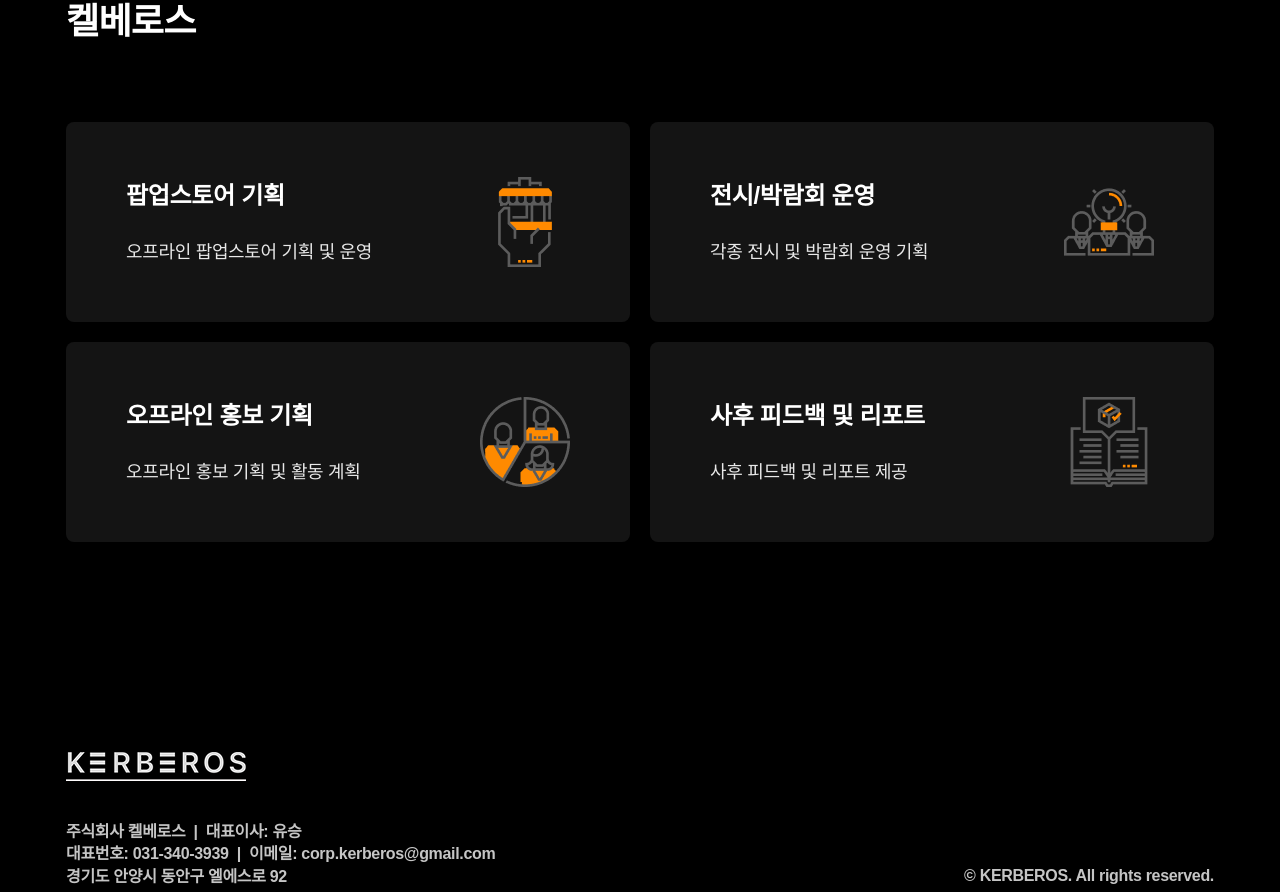
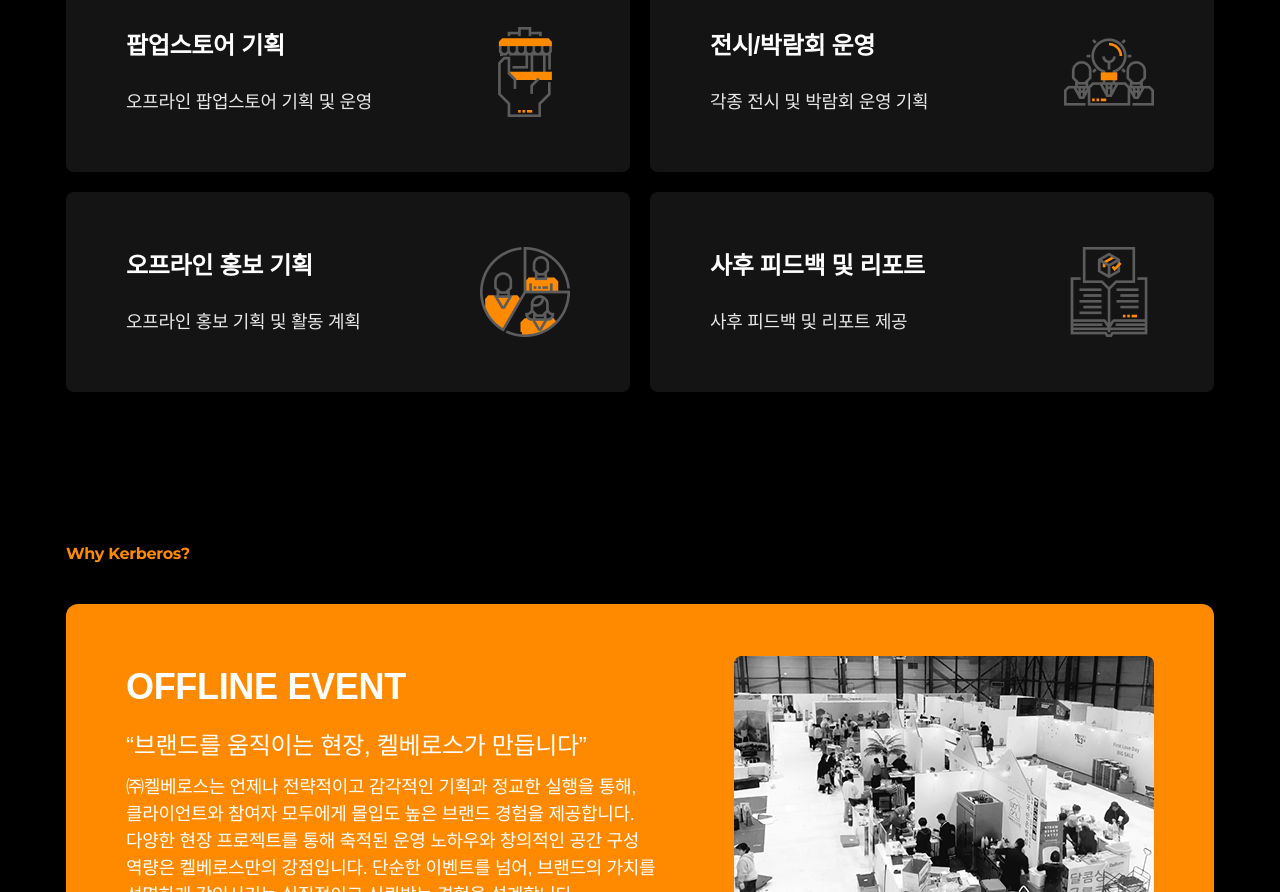
Before and after one commit to kerberosco/kerberos, a Next.js app: page / in a window 1280 px wide. Shown: the part 1105-1997 px from the top of the page. Built offline with nearby package versions, Linux system fonts and the light colour scheme.

Commit message:
feat: implement WhyKerberos section

```diff
--- a/app/components/Card.tsx
+++ b/app/components/Card.tsx
@@ -19,28 +19,38 @@ export function Card({
   className,
 }: CardProps) {
   const imageSize =
-    variant === "about" ? "w-[90px] h-[90px]" : "w-[580px] h-[320px]";
+    variant === "about"
+      ? "w-[90px] h-[90px]"
+      : "w-[280px] md:w-[340px] lg:w-[420px] h-auto aspect-[420/262] flex-shrink-0";
 
   return (
     <div
       className={clsx(
-        `flex items-center justify-between ${className}`,
+        `flex items-center bg-card w-full`,
         variant === "about" && "bg-card px-[60px] py-[55px] rounded-8",
-        variant === "why" && "gap-[100px]",
+        variant === "why" && [
+          "gap-[74px] px-[60px] py-[52px] rounded-12",
+          className,
+        ],
         imagePosition === "right" ? "flex-row" : "flex-row-reverse"
       )}
     >
       <div
         className={clsx(
-          "text-white flex flex-col tracking-tight-2",
-          variant === "about" && "gap-[25px]",
-          variant === "why" && "gap-[30px]"
+          "text-white flex flex-col tracking-tight-2 flex-1",
+          variant === "about" && "gap-[25px]"
         )}
       >
         {children}
       </div>
       <div className={clsx("relative", imageSize)}>
-        <Image src={imageSrc} alt={imageAlt} fill className="object-contain" />
+        <Image
+          src={imageSrc}
+          alt={imageAlt}
+          fill
+          className="object-cover"
+          sizes="(max-width: 420px) 100vw, 420px"
+        />
       </div>
     </div>
   );
@@ -72,9 +82,11 @@ export function WhyCardContent({
 }) {
   return (
     <>
-      <h4 className=" text-36 font-bold leading-130">{title}</h4>
-      <h5 className=" text-24 font-normal leading-130">{subtitle}</h5>
-      <p className="text-18 font-normal leading-150">{content}</p>
+      <h4 className="text-36 font-bold leading-130 mb-[19px]">{title}</h4>
+      <h5 className="text-24 font-normal leading-130">{subtitle}</h5>
+      <p className="text-18 font-normal leading-150 mt-[13px] whitespace-pre-wrap break-keep">
+        {content}
+      </p>
     </>
   );
 }
--- a/app/components/sections/AboutUs.tsx
+++ b/app/components/sections/AboutUs.tsx
@@ -2,7 +2,7 @@ import { Card, AboutCardContent } from "../Card";
 
 export default function AboutUs() {
   return (
-    <section className="w-full bg-black py-[150px]" id="about-us">
+    <section className="w-full" id="about-us">
       <div className="mx-auto max-w-desktop px-4">
         <h2 className="text-primary font-bold text-16 mb-[38px]">About us</h2>
         <div className="text-white text-36 font-bold mb-[74px] leading-140 tracking-tight-2">
--- /dev/null
+++ b/app/components/sections/WhyKerberos.tsx
@@ -0,0 +1,66 @@
+import { Card, WhyCardContent } from "../Card";
+
+export default function WhyKerberos() {
+  return (
+    <section className="w-full bg-black py-[150px]" id="why-kerberos">
+      <div className="mx-auto max-w-desktop px-4">
+        <h2 className="text-primary font-heading tracking-tight-2 font-bold text-16 mb-[38px]">
+          Why Kerberos?
+        </h2>
+
+        <div className="flex flex-col gap-[80px]">
+          {/* Offline Event */}
+          <Card
+            variant="why"
+            imageSrc="/sections/why-kerberos/offline-event.png"
+            imageAlt="오프라인 이벤트 이미지"
+            imagePosition="right"
+            className="bg-primary"
+          >
+            {/* 다양한 전에 띄어쓰기 2개 있음 */}
+            <WhyCardContent
+              title="OFFLINE EVENT"
+              subtitle="&ldquo;브랜드를 움직이는 현장, 켈베로스가 만듭니다&rdquo;"
+              content="㈜켈베로스는 언제나 전략적이고 감각적인 기획과 정교한 실행을 통해, 클라이언트와 참여자 모두에게 몰입도 높은 브랜드 경험을 제공합니다.  다양한 현장 프로젝트를 통해 축적된 운영 노하우와 창의적인 공간 구성 역량은 켈베로스만의 강점입니다. 단순한 이벤트를 넘어, 브랜드의 가치를 선명하게 각인시키는 실질적이고 신뢰받는 경험을 설계합니다."
+            />
+          </Card>
+
+          {/* Brand Connection */}
+          <Card
+            variant="why"
+            imageSrc="/sections/why-kerberos/brand-connection.png"
+            imageAlt="브랜드 커넥션 이미지"
+            imagePosition="left"
+          >
+            {/* 본질적인 뒤에 띄어쓰기 2개 있음 */}
+            <WhyCardContent
+              title="BRAND CONNECTION"
+              subtitle="&ldquo;신뢰를 설계하는 기획, 관계를 만드는 현장&rdquo;"
+              content="㈜켈베로스는 단순한 홍보를 넘어, 브랜드와 고객이 연결되는 본질적인
+접점을 기획합니다. 우리는 현장 속에서 사람과 브랜드가 자연스럽게
+소통하고, 신뢰를 쌓아갈 수 있는 순간을 설계합니다. 모든 행사는 브랜드
+이미지를 확장시키는 출발점이며, 켈베로스는 그 출발에 전략과 감각을
+더합니다."
+            />
+          </Card>
+
+          {/* Smart Finish */}
+          <Card
+            variant="why"
+            imageSrc="/sections/why-kerberos/smart-finish.png"
+            imageAlt="스마트 피니시 이미지"
+            imagePosition="right"
+          >
+            <WhyCardContent
+              title="SMART FINISH"
+              subtitle="&ldquo;ZERO to TEN 마무리까지&rdquo;"
+              content={`AI 기반 분석 솔루션을 통해 오프라인 브랜드 이벤트 종료 후
+방문자 데이터, 행동 분석, 피드백 집계를 포함한 사후 마케팅 전 과정을
+체계적으로 운영합니다.`}
+            />
+          </Card>
+        </div>
+      </div>
+    </section>
+  );
+}
--- a/app/page.tsx
+++ b/app/page.tsx
@@ -1,11 +1,13 @@
 import AboutUs from "./components/sections/AboutUs";
 import MainVisual from "./components/sections/MainVisual";
+import WhyKerberos from "./components/sections/WhyKerberos";
 
 export default function Home() {
   return (
     <main className="w-full">
       <MainVisual />
       <AboutUs />
+      <WhyKerberos />
     </main>
   );
 }
```
